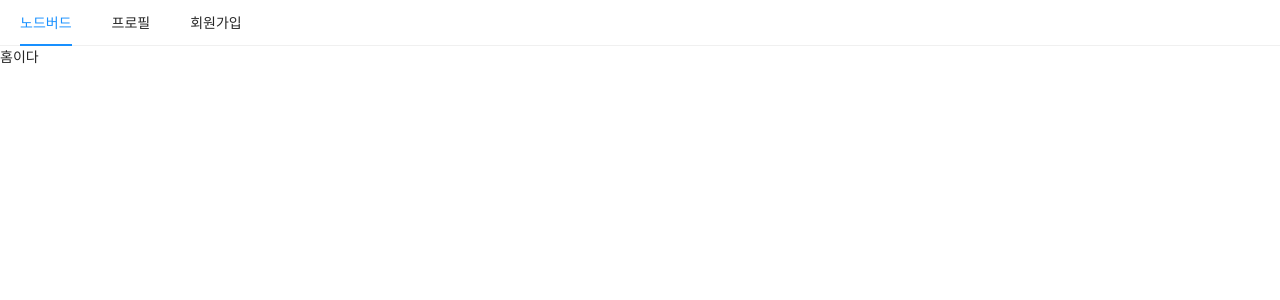
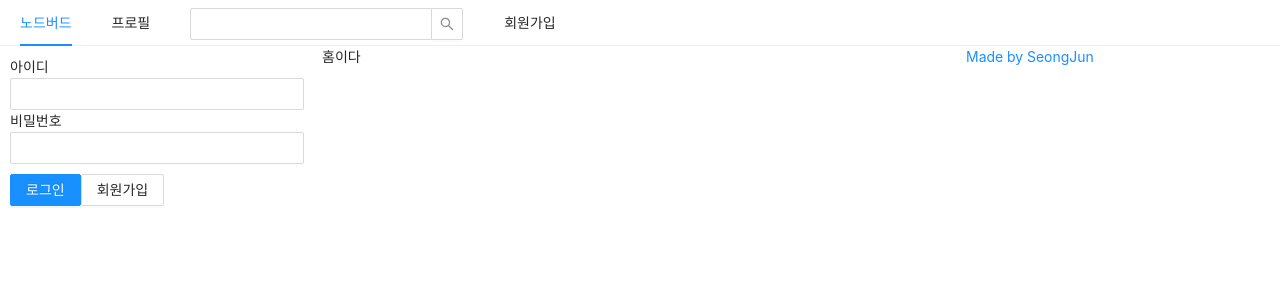
Before and after one commit to ChuSeongJun/NodeBird-Clone, a Next.js app in the folder front/: page / in a window 1280 px wide. Shown: the top 300 px of the page. Built offline with nearby package versions, Linux system fonts and the light colour scheme.

Commit message:
Feat: 더미데이터로 로그인까지 구현

```diff
--- a/front/components/AppLayout.js
+++ b/front/components/AppLayout.js
@@ -1,10 +1,18 @@
-import React from "react";
+import React, { useState } from "react";
 import PropTypes from "prop-types";
 import Link from "next/link";
-import { Menu } from "antd";
+import { Menu, Input, Row, Col } from "antd";
+import styled from "styled-components";
 
+import UserProfile from "../components/UserProfile";
+import LoginForm from "../components/LoginForm";
+
+const SearchInput = styled(Input.Search)`
+  vertical-align: middle;
+`;
 
 const AppLayout = ({ children }) => {
+  const [isLoggedIn, setIsLoggedIn] = useState(false);
   return (
     <div>
       <Menu mode="horizontal">
@@ -19,12 +27,35 @@ const AppLayout = ({ children }) => {
           </Link>
         </Menu.Item>
         <Menu.Item>
+          <SearchInput />
+        </Menu.Item>
+        <Menu.Item>
           <Link href="signup">
             <a>회원가입</a>
           </Link>
         </Menu.Item>
       </Menu>
-      {children}
+      <Row gutter={8}>
+        <Col xs={24} md={6}>
+          {isLoggedIn ? (
+            <UserProfile setIsLoggedIn={setIsLoggedIn} />
+          ) : (
+            <LoginForm setIsLoggedIn={setIsLoggedIn} />
+          )}
+        </Col>
+        <Col xs={24} md={12}>
+          {children}
+        </Col>
+        <Col xs={24} md={6}>
+          <a
+            href="https://jun6060.tistory.com/"
+            target="_blank"
+            rel="noreferrer noopener"
+          >
+            Made by SeongJun
+          </a>
+        </Col>
+      </Row>
     </div>
   );
 };
--- /dev/null
+++ b/front/components/LoginForm.js
@@ -0,0 +1,64 @@
+import React, {useCallback, useMemo, useState} from "react";
+import { Button,Form, Input } from "antd";
+import Link from "next/link";
+import styled from "styled-components";
+
+const ButtonWrapper = styled.div`
+  margin-top: 10px;
+`;
+
+const FormWrapper= styled(Form)`
+padding:10px;
+`
+
+const LoginForm = ({setIsLoggedIn}) => {
+  const [id, setId] = useState("");
+  const [password, setPassword] = useState("");
+
+  const onChangeId = useCallback((e) => {
+    setId(e.target.value);
+  }, []);
+
+  const onChangePassword = useCallback((e) => {
+    setPassword(e.target.value);
+  }, []);
+
+  const onSubmitForm = useCallback((e)=>{
+      console.log(id,password);
+      setIsLoggedIn(true);
+  },[id, password]);
+
+
+  return (
+    <FormWrapper onFinish={onSubmitForm}>
+      <div>
+        <label htmlFor="user-id">아이디</label>
+        <br />
+        <Input name="user-id" value={id} onChange={onChangeId} required />
+      </div>
+      <div>
+        <label htmlFor="user-password">비밀번호</label>
+        <br />
+        <Input
+          name="user-password"
+          type="password"
+          value={password}
+          onChange={onChangePassword}
+          required
+        />
+      </div>
+      <ButtonWrapper>
+        <Button type="primary" htmlType="submit" loading={false}>
+          로그인
+        </Button>
+        <Link href="/signup">
+          <a>
+            <Button>회원가입</Button>
+          </a>
+        </Link>
+      </ButtonWrapper>
+    </FormWrapper>
+  );
+};
+
+export default LoginForm;
--- /dev/null
+++ b/front/components/UserProfile.js
@@ -0,0 +1,31 @@
+import React, { useCallback } from "react";
+import { Avatar, Button, Card } from "antd";
+
+const UserProfile = ({ setIsLoggedIn }) => {
+  const onLogOut = useCallback((e) => {
+      setIsLoggedIn(false);
+  }, []);
+  return (
+    <Card
+      actions={[
+        <div key="twit">
+          짹짹
+          <br />
+        </div>,
+        <div key="followings">
+          팔로잉
+          <br />
+        </div>,
+        <div key="followers">
+          팔로워
+          <br />
+        </div>,
+      ]}
+    >
+      <Card.Meta avatar={<Avatar>ZC</Avatar>} title="성준" />
+      <Button onClick={onLogOut}>로그아웃</Button>
+    </Card>
+  );
+};
+
+export default UserProfile;
```
